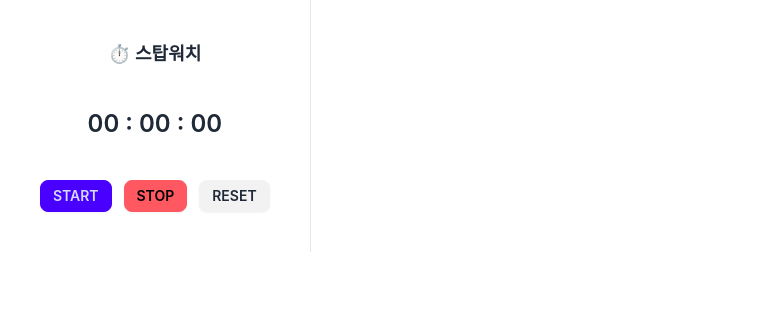
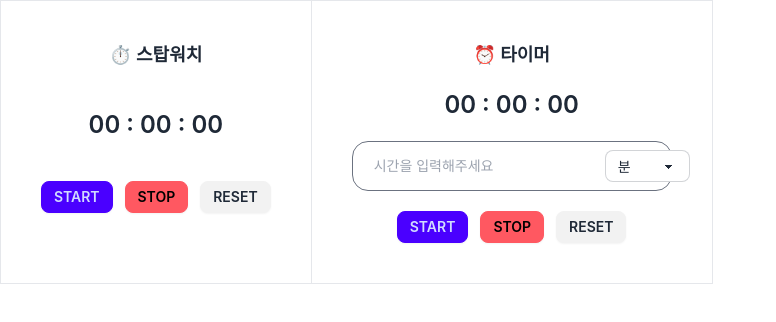
Before and after one commit to i-jinkyung/FE-code_review, a React (Create React App) app: page / in a window 1280 px wide. Shown: the top 322 px of the page, without its empty margins (0-776 px from the left). Built offline with nearby package versions, Linux system fonts and the light colour scheme.

Commit message:
New: 타이머 기능 구현

```diff
--- a/src/App.tsx
+++ b/src/App.tsx
@@ -1,10 +1,12 @@
 import React from 'react';
 import {StopWatch} from "./components/StopWatch";
+import {Timer} from "./components/Timer";
 
 function App() {
   return (
-    <main>
-      <StopWatch />
+    <main className='flex border w-fit'>
+        <StopWatch />
+        <Timer />
     </main>
   );
 }
--- a/src/components/Timer/index.tsx
+++ b/src/components/Timer/index.tsx
@@ -1,3 +1,42 @@
+import {getTimeFormat} from "../../utils";
+import {TimeStatus} from "../../types/timerType";
+import {useTimer, useTimerInfo} from "../../hooks/useTimer";
+import {ChangeEvent} from "react";
+
 export const Timer = () =>{
-    return (<></>)
+    const {changeDuration, changeTimeStatus, timerInfo} = useTimerInfo();
+    const {duration, start, stop, reset} = useTimer(timerInfo)
+
+
+    const onChangeDuration = (e:ChangeEvent<HTMLInputElement>) => changeDuration(Number(e.target.value))
+    const onChangeTimeStatus = (e:ChangeEvent<HTMLSelectElement>) => changeTimeStatus(Number(e.target.value) as TimeStatus);
+
+
+
+    return (
+        <section className='w-fit p-10 text-center flex flex-col gap-5'>
+            <h1 className='font-bold text-lg'>⏰ 타이머</h1>
+
+            <div className='text-2xl font-semibold'>{getTimeFormat(duration)}</div>
+
+            <div className="border border-gray-500 rounded-box p-2 max-w-xs flex items-center justify-between focus:outline-none">
+                <input
+                    onChange={(e)=>onChangeDuration(e)}
+                    type='number'
+                    placeholder='시간을 입력해주세요'
+                    className='input input-sm'
+                />
+                <select onChange={(e)=>onChangeTimeStatus(e)} className='select select-bordered select-sm'>
+                    <option value={TimeStatus.Minute}>분</option>
+                    <option value={TimeStatus.Second}>초</option>
+                    <option value={TimeStatus.MilliSecond}>밀리초</option>
+                </select>
+            </div>
+
+            <div className='flex gap-3 w-fit mx-auto'>
+                <button onClick={start} className='btn btn-sm btn-primary'>START</button>
+                <button onClick={stop} className='btn btn-sm btn-error'>STOP</button>
+                <button onClick={reset} className='btn btn-sm'>RESET</button>
+            </div>
+    </section>)
 }
--- /dev/null
+++ b/src/hooks/useTimer.tsx
@@ -0,0 +1,88 @@
+import {useEffect, useReducer, useRef, useState} from "react";
+import {ActionStatus, TimerInfo, TimeStatus} from "../types/timerType";
+
+
+type TimerDurationAction = {
+    type: ActionStatus.CHANGE_DURATION,
+    payload: number,
+}
+
+type TimerStatusAction = {
+    type: ActionStatus.CHANGE_TIME
+    payload:TimeStatus ,
+}
+const timeReducer =(state:TimerInfo, action:TimerDurationAction|TimerStatusAction) =>{
+    switch (action.type){
+        case ActionStatus.CHANGE_DURATION:
+            return {...state, duration:action.payload};
+        case ActionStatus.CHANGE_TIME:
+            return {...state, time:action.payload};
+        default :
+            return {...state}
+    }
+}
+export const useTimerInfo = () =>{
+    const [timerInfo, dispatch] = useReducer(timeReducer, { duration: 0, time: TimeStatus.Minute });
+
+    const changeDuration = (duration: number) =>
+        dispatch({ type: ActionStatus.CHANGE_DURATION, payload: duration });
+    const changeTimeStatus = (time:TimeStatus) =>
+        dispatch({type: ActionStatus.CHANGE_TIME, payload: time});
+
+    return {changeDuration, changeTimeStatus, timerInfo}
+}
+
+const getTimeStamp = (timerInfo:TimerInfo) => {
+    const 초 = 1000;
+    const 분 =  초 * 60
+    const {duration, time} = timerInfo;
+
+    if(time === TimeStatus.Minute) return duration * 분;
+    if(time === TimeStatus.Second) return duration * 초;
+    return duration
+}
+export const useTimer = (timerInfo : TimerInfo)=>{
+    const [currentTime, setCurrentTime] = useState(0)
+    const [targetTime, setTargetTime] = useState(0)
+    const [isRunning, setIsRunning] = useState(false)
+    const timerRef = useRef(0)
+
+    const duration = targetTime - currentTime
+
+    const play = () => {
+        setCurrentTime(() => Date.now());
+        timerRef.current = requestAnimationFrame(play);
+    }
+
+    const start = () => {
+        if (isRunning) return
+
+        setIsRunning(true)
+        setTargetTime(Date.now() + getTimeStamp(timerInfo));
+        setCurrentTime(Date.now());
+        play();
+    }
+
+    const stop = () =>{
+        if(!isRunning) return;
+
+        setIsRunning(false)
+        cancelAnimationFrame(timerRef.current);
+    }
+
+    const reset = () => {
+        setTargetTime(Date.now())
+        setCurrentTime(Date.now())
+    }
+
+    useEffect(() => {
+        if(duration >0) return;
+
+        stop()
+        reset()
+        alert('타이머가 종료되었습니다.')
+
+    }, [duration]);
+
+    return {duration, start, stop, reset}
+}
--- a/src/types/index.tsx
+++ /dev/null
@@ -1,3 +0,0 @@
-export const Index = () =>{
-    return (<></>)
-}
--- /dev/null
+++ b/src/types/timerType.tsx
@@ -0,0 +1,15 @@
+export enum TimeStatus {
+    Minute,
+    Second ,
+    MilliSecond ,
+}
+
+export type TimerInfo = {
+    duration:number,
+    time:TimeStatus
+}
+
+export enum ActionStatus {
+    CHANGE_DURATION,
+    CHANGE_TIME
+}
```
